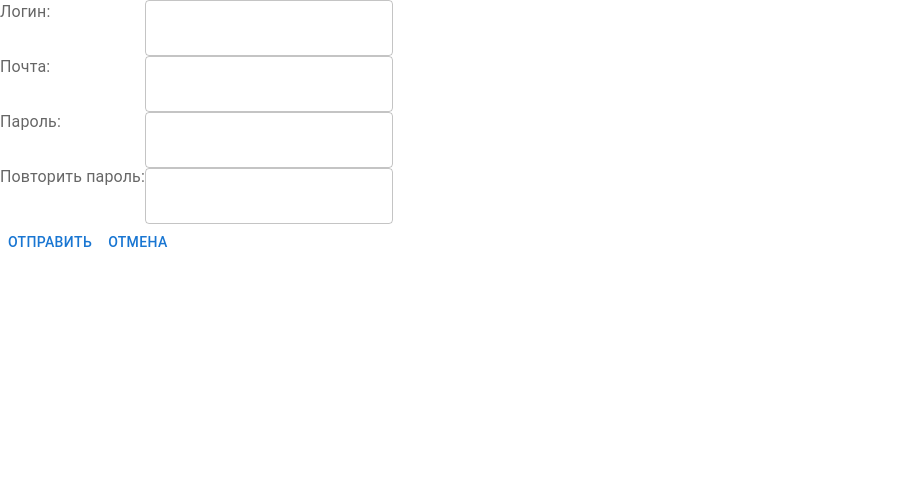
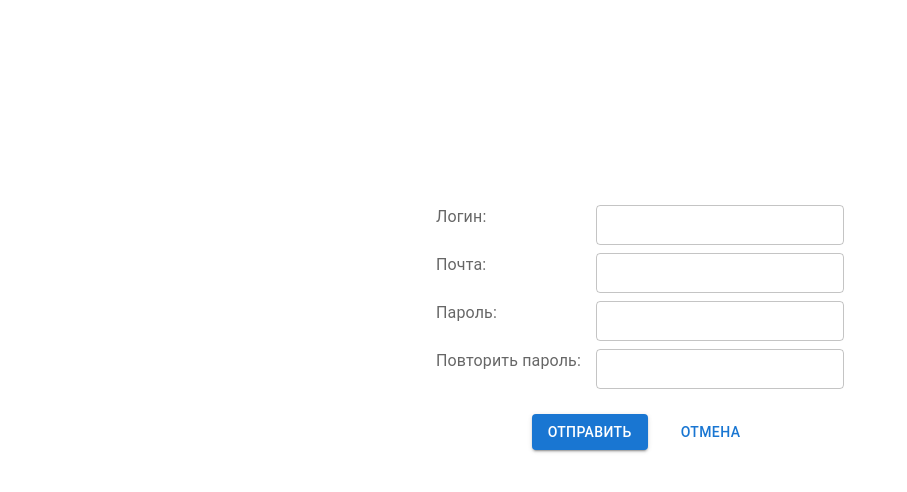
Before and after one commit to m11ak556/Cloud-storage-frontend-PET-, a React (Create React App) app: page /register in a window 1280 px wide. Shown: the top 492 px of the page, without its empty margins (0-907 px from the left). Built offline with nearby package versions, Linux system fonts and the light colour scheme.

Commit message:
Styled login page and registration page

```diff
--- a/src/pages/Home.js
+++ b/src/pages/Home.js
@@ -580,7 +580,7 @@ function Home(props) {
                                     <td><input type="checkbox" onChange={onCheckboxChange} /></td>
                                     <td>{file.name}</td>
                                     <td>{file.typeTitle}</td>
-                                    <td>{formatSize(file.size)}</td>
+                                    <td>{file.type == "DIRECTORY" ? "" : formatSize(file.size)}</td>
                                     <td>{format(new Date(file.dateCreated), "dd.MM.yyyy")}</td>
                                 </tr>
                             ))
--- a/src/pages/Login.js
+++ b/src/pages/Login.js
@@ -41,18 +41,23 @@ export default function Login() {
     }
 
     return (
-        <Stack>
-            <Stack direction={"row"}>
-                <Box width={120}><InputLabel>Логин:</InputLabel></Box>
-                <Box><TextField onChange={e => setLogin(e.target.value)} /></Box>
+            <Stack style={{marginTop: "21%"}}>
+                <Box alignSelf={"center"}>
+                    <Stack direction={"row"} style={{marginBottom: "12px"}}>
+                        <Box width={100}><InputLabel>Логин:</InputLabel></Box>
+                        <Box><TextField size="small" onChange={e => setLogin(e.target.value)} /></Box>
                     </Stack>
                     <Stack direction={"row"}>
-                <Box width={120}><InputLabel>Пароль:</InputLabel></Box>
-                <Box><TextField onChange={e => setPassword(e.target.value)} type='password' /></Box>
+                        <Box width={100}><InputLabel>Пароль:</InputLabel></Box>
+                        <Box><TextField size="small" onChange={e => setPassword(e.target.value)} type='password' /></Box>
                     </Stack>
-            <Box alignSelf={"center"}>
+                </Box>
+                <Box alignSelf={"center"} marginTop={"18px"}>
                     <Stack>
-                    <Button onClick={onBtnLoginClick}>Войти</Button>
+                        <Button
+                            style={{marginBottom: "12px"}}
+                            variant="contained"
+                            onClick={onBtnLoginClick}>Войти</Button>
                         <Link href="/register">Зарегистрироваться</Link>
                     </Stack>
                 </Box>
--- a/src/pages/Registration.js
+++ b/src/pages/Registration.js
@@ -5,7 +5,7 @@ import { Box, InputLabel, Stack } from '@mui/material';
 import axios from 'axios';
 
 export default function Registration(props) {
-    const {onCancel} = props;
+    const { onCancel } = props;
 
     const [login, setLogin] = React.useState("");
     const [email, setEmail] = React.useState("");
@@ -34,28 +34,35 @@ export default function Registration(props) {
     }
 
     return (
-        <Stack>
-            <Stack direction={"row"}>
-                <Box>
-                    <Stack spacing={4}>
-                        <InputLabel>Логин:</InputLabel>
-                        <InputLabel>Почта:</InputLabel>
-                        <InputLabel>Пароль:</InputLabel>
-                        <InputLabel>Повторить пароль:</InputLabel>
+        <Stack style={{marginTop: "16%"}}>
+            <Box alignSelf={"center"}>
+                <Stack spacing={1}>
+                    <Stack direction={"row"}>
+                        <InputLabel style={{ width: "160px" }}>Логин:</InputLabel>
+                        <TextField size="small" onChange={e => setLogin(e.target.value)} />
                     </Stack>
-                </Box>
-                <Box>
-                    <Stack>
-                        <TextField onChange={e => setLogin(e.target.value)} />
-                        <TextField onChange={e => setEmail(e.target.value)} type='email' />
-                        <TextField onChange={e => setPassword(e.target.value)} type='password' />
-                        <TextField onChange={e => setRepeatPassword(e.target.value)} type='password' />
+                    <Stack direction={"row"}>
+                        <InputLabel style={{ width: "160px" }}>Почта:</InputLabel>
+                        <TextField size="small" onChange={e => setEmail(e.target.value)} type='email' />
                     </Stack>
-                </Box>
-            </Stack>
-            <Box>
-                <Button onClick={onBtnSendClick}>Отправить</Button>
-                <Button href="/" onClick={onBtnCancelClick}>Отмена</Button>
+                    <Stack direction={"row"}>
+                        <InputLabel style={{ width: "160px" }}>Пароль:</InputLabel>
+                        <TextField size="small" onChange={e => setPassword(e.target.value)} type='password' />
+                    </Stack>
+                    <Stack direction={"row"}>
+                        <InputLabel style={{ width: "160px" }}>Повторить пароль:</InputLabel>
+                        <TextField size="small" onChange={e => setRepeatPassword(e.target.value)} type='password' />
+                    </Stack>
+                </Stack>
+            </Box>
+            <Box alignSelf={"center"} marginTop={"25px"}>
+                <Button
+                    variant="contained"
+                    onClick={onBtnSendClick}>Отправить</Button>
+                <Button
+                    href="/"
+                    style={{marginLeft: "25px"}}
+                    onClick={onBtnCancelClick}>Отмена</Button>
             </Box>
         </Stack>
     );
```
Lines whose indentation alone changed are shown as unchanged.
